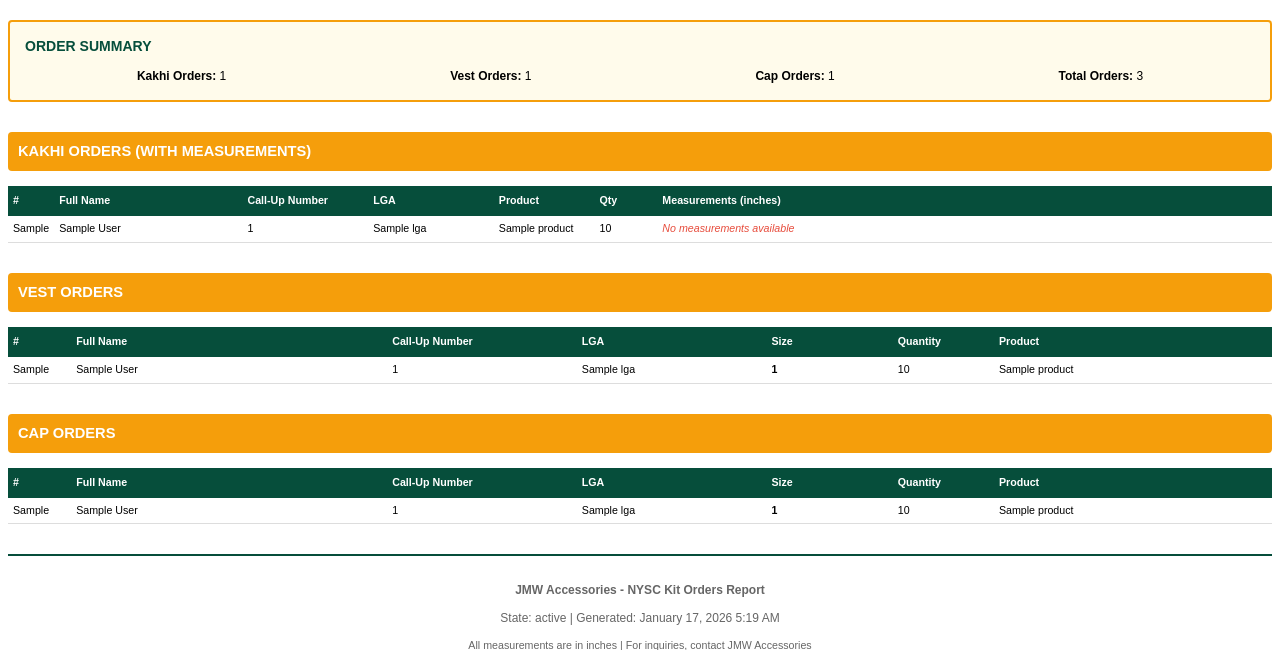
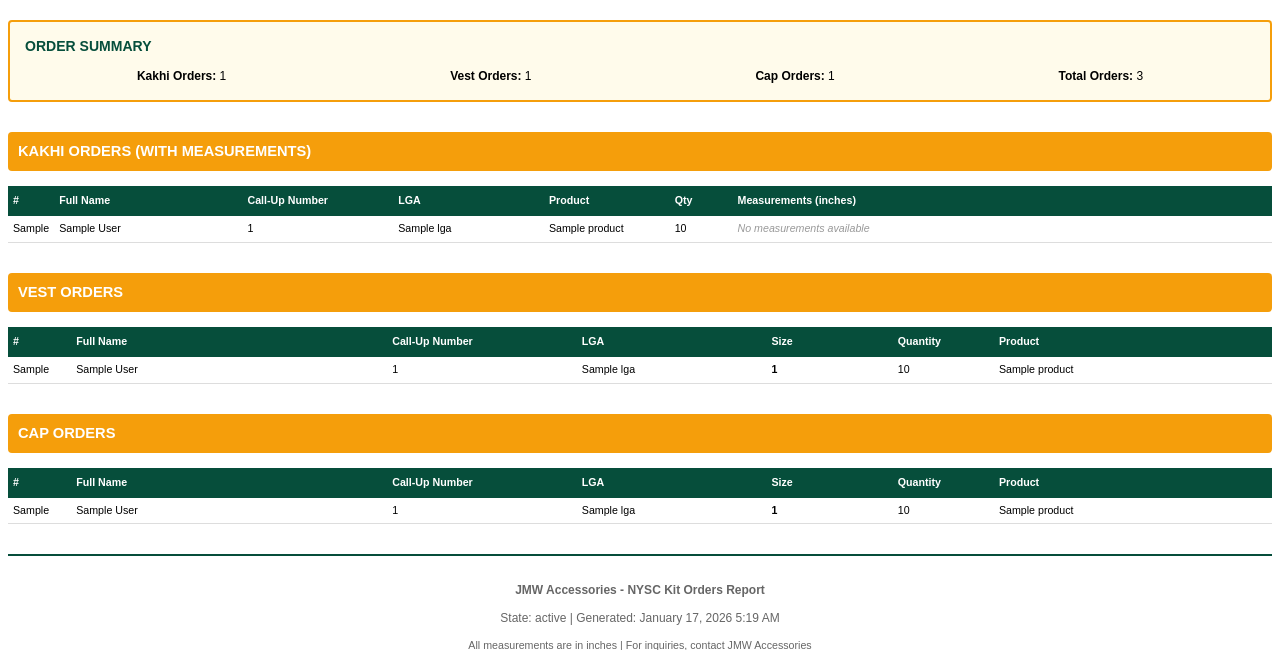
Before and after one commit to NzeStan/Material-Wear, a Django app: template orderitem_generation/templates/orderitem_generation/nysckit_state_template.html in a window 1280 px wide. Shown: the part 114-764 px from the top of the page. Run offline with Django 5.2, Linux system fonts and the light colour scheme; the template is opened without the code that fills it: most values are stand-ins (such as "Sample title", 1, 10 or a date in 2020).

Commit message:
still on it

```diff
--- a/orderitem_generation/templates/orderitem_generation/nysckit_state_template.html
+++ b/orderitem_generation/templates/orderitem_generation/nysckit_state_template.html
@@ -66,7 +66,7 @@
             display: grid;
             grid-template-columns: repeat(3, 1fr);
             gap: 5px;
-            font-size: 8pt;
+            font-size: 7pt;
         }
         .measurement-item {
             background-color: #f9fafb;
@@ -86,7 +86,7 @@
             color: #666;
         }
         .no-data {
-            color: #e74c3c;
+            color: #999;
             font-style: italic;
         }
         .page-break {
@@ -129,11 +129,11 @@
             <tr>
                 <th style="width: 3%;">#</th>
                 <th style="width: 15%;">Full Name</th>
-                <th style="width: 10%;">Call-Up Number</th>
-                <th style="width: 10%;">LGA</th>
-                <th style="width: 8%;">Product</th>
+                <th style="width: 12%;">Call-Up Number</th>
+                <th style="width: 12%;">LGA</th>
+                <th style="width: 10%;">Product</th>
                 <th style="width: 5%;">Qty</th>
-                <th style="width: 49%;">Measurements (inches)</th>
+                <th style="width: 43%;">Measurements (inches)</th>
             </tr>
         </thead>
         <tbody>
@@ -193,6 +193,7 @@
             {% endfor %}
         </tbody>
     </table>
+    <div class="page-break"></div>
     {% endif %}
 
     {% if vest_orders %}
@@ -223,6 +224,7 @@
             {% endfor %}
         </tbody>
     </table>
+    <div class="page-break"></div>
     {% endif %}
 
     {% if cap_orders %}
```
